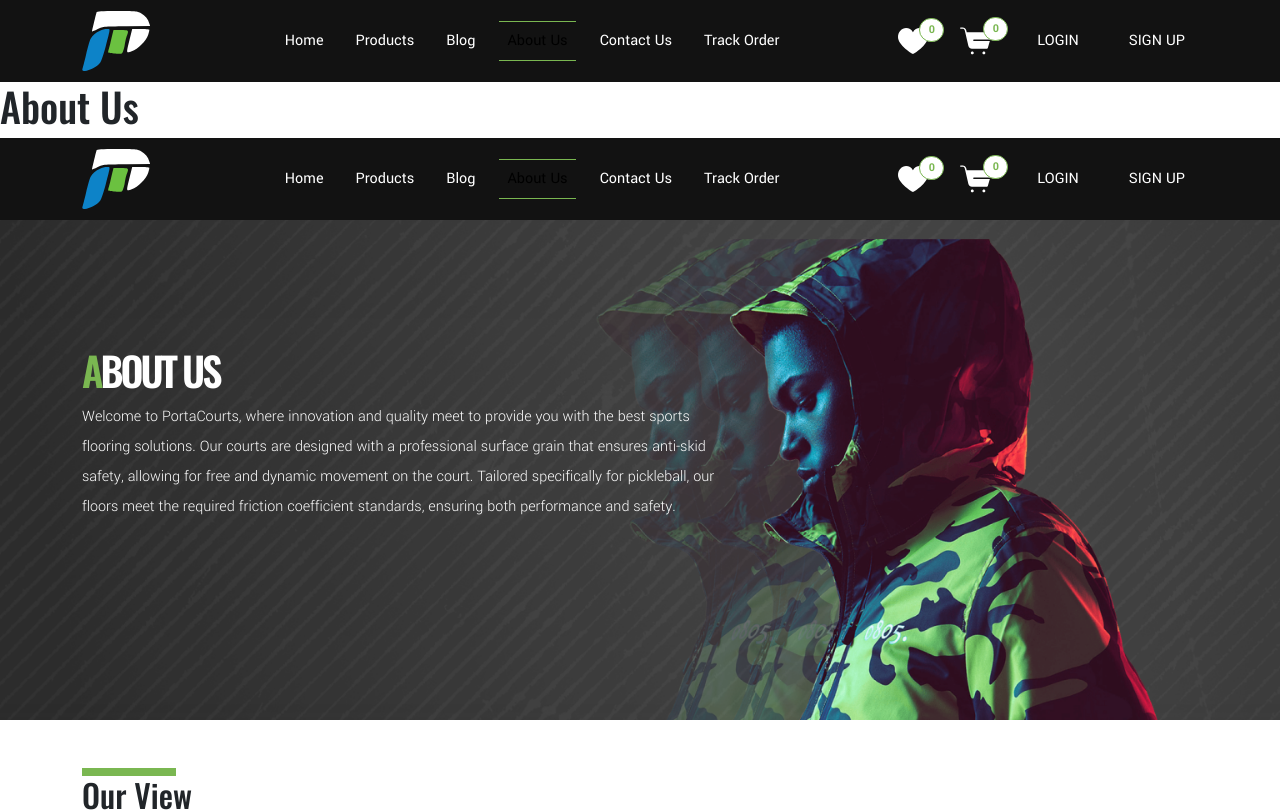
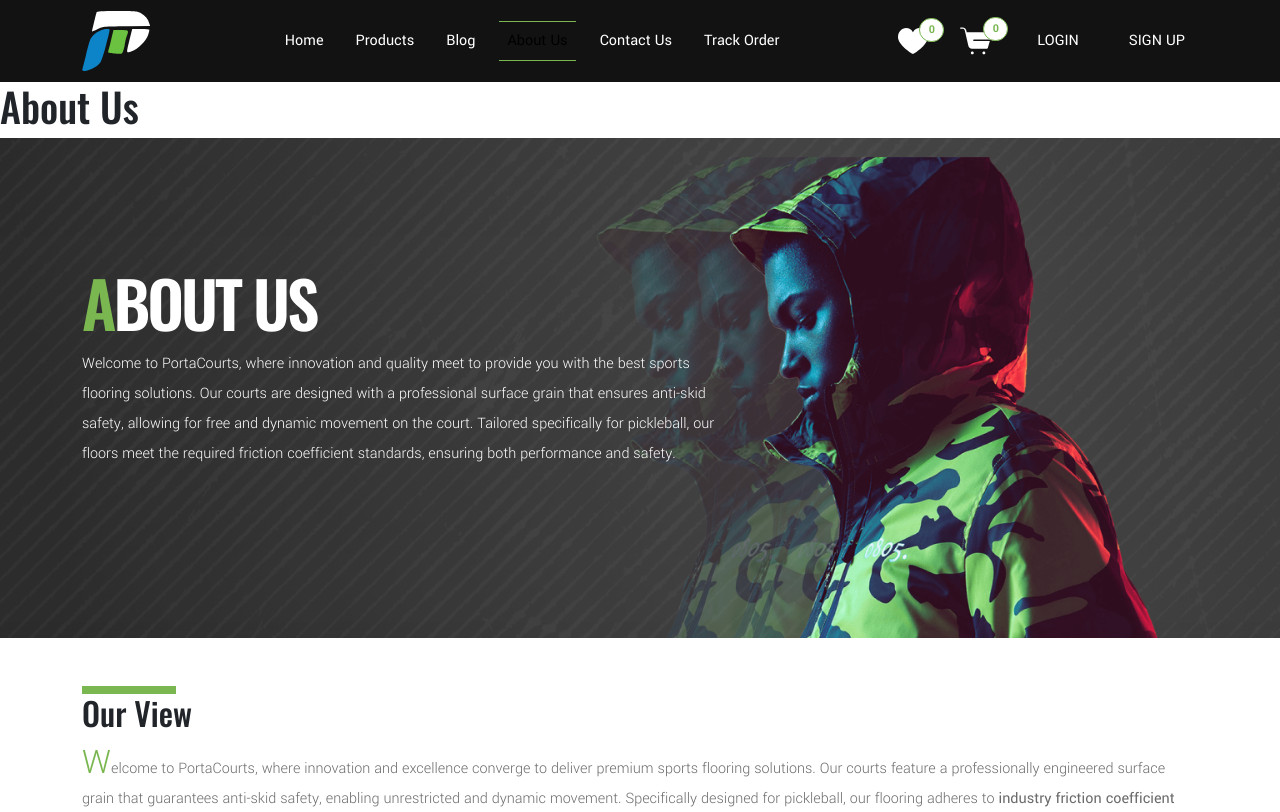
Before and after one commit to vijjus315/portacourtone, a React (Vite) app: page /about-us in a window 1280 px wide. Shown: the top 812 px of the page. Built offline with nearby package versions, Linux system fonts and the light colour scheme; no server answers.

Commit message:
ui completed

```diff
--- a/src/pages/About.jsx
+++ b/src/pages/About.jsx
@@ -1,3 +1,4 @@
+import React from 'react';
 import { createRoot } from 'react-dom/client';
 import Header from '../layouts/Navbar.jsx';
 import Footer from '../layouts/Footer.jsx';
@@ -12,14 +13,14 @@
 const AboutUs = () => {
   return (
     <>
-      <Header />
+      {/* <Header /> */}
       {/* Banner */}
       <section className="about-wrapper pt-70 pb-5">
         <div className="container">
           <div className="row align-items-center">
             <div className="col-lg-7">
               <div className="banner-text">
-                <h1 className="font-oswald fw-600 text-uppercase">
+                <h1 className="font-oswald fw-600 text-uppercase" style={{ fontSize: "4rem" }}>
                   <span className="color-change primary-theme">A</span>
                   BOUT US
                 </h1>
@@ -175,54 +176,6 @@
 
       {/* ceo section */}
       <Ceo />
-      {/* <div className="item">
-        <div className="row">
-          <div className="col-md-4">
-            <div className="testimonial-image position-relative">
-              <img
-                src={`https://www.portacourts.com/storage/images/eVJ82A8WLHTxXDp19uCg4J5nbVkq37eOlThNMti7.jpg`}
-                className="img-fluid"
-              />
-              <div className="name-testi">
-                <img
-                  src={`${window.location.origin}/webassets/img/ellipse.svg`}
-                  className="img-fluid"
-                />
-                <h6 className="text-center black-grey">Hammy Owen</h6>
-              </div>
-            </div>
-          </div>
-          <div className="col-md-8 mt-3 mt-md-0">
-            <div className="testimonials-text ps-md-4">
-              <h2 className="text-white">
-                CEO <br />
-              </h2>
-              <p className="text-white "></p>
-              <div className="text-white">
-                This all started when I wanted to avoid painting lines on my
-                tennis court and found the temporary options unsatisfactory.
-                After extensive research and beta testing, I believe we’ve
-                created an incredible alternative that’s not only high quality but
-                also much cheaper than a permanent court and fully portable.
-                We’ve used this setup everywhere—from backyard blacktops to tennis
-                courts, and even in corporate conference rooms during meetings.
-              </div>
-              <div className="text-white">
-                <br />
-              </div>
-              <div className="text-white">
-                Whether you’re looking for a semi-permanent or permanent solution,
-                or even considering starting a side hustle, this court is perfect
-                for you. Market data shows that this is a lot more fun than
-                renting bounce houses 🤪 (with daily rentals fetching $350-$450/day).
-                You can organize tournaments, play in unique locations, or have
-                your own court ready when you can’t find an open one. Be an early
-                adopter!
-              </div>
-            </div>
-          </div>
-        </div>
-      </div> */}
 
       {/* dark elements */}
       <section className="bgdark-grey py-5">
@@ -409,7 +362,7 @@
       <ChangePasswordModal />
       <EditProfileModal />
 
-      <Footer />
+      {/* <Footer /> */}
     </>
   );
 };
```
